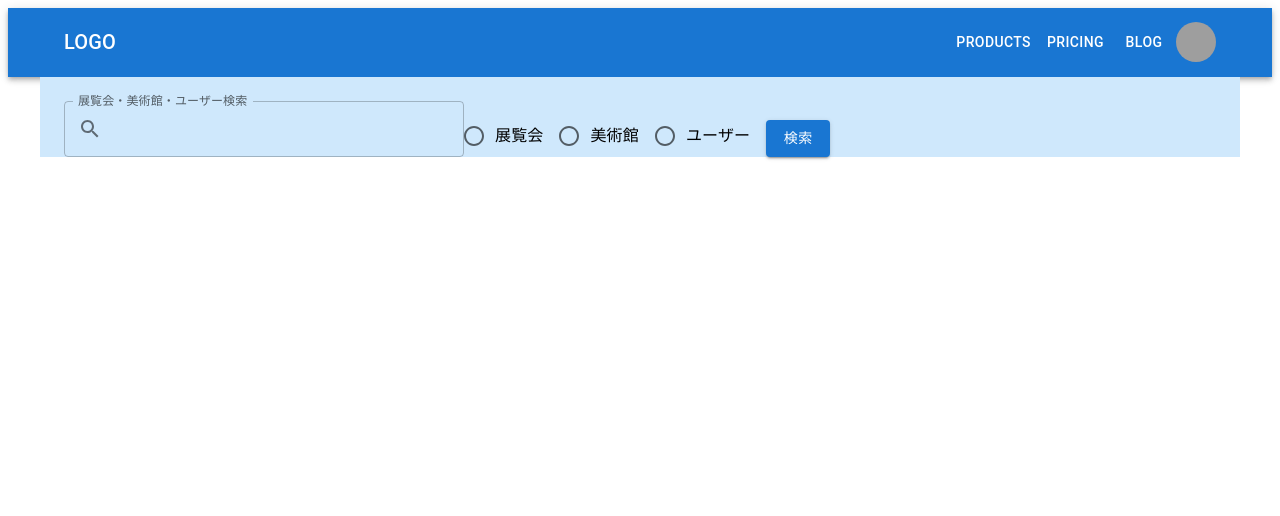
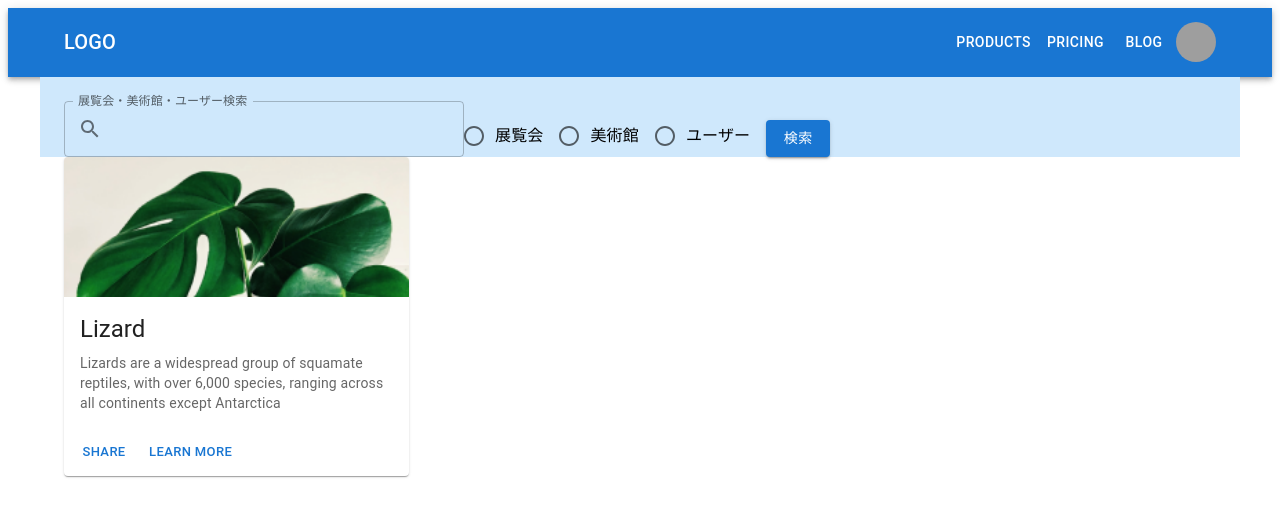
Before and after one commit to monstera3/ato, a React (Create React App) app: page / in a window 1280 px wide. Shown: the top 516 px of the page. Built offline with nearby package versions, Linux system fonts and the light colour scheme; grey boxes are pictures that could not be loaded.

Commit message:
feat: add card

```diff
--- a/src/App.tsx
+++ b/src/App.tsx
@@ -2,12 +2,14 @@
 import './App.css';
 import ResponsiveAppBar from './components/Appbar';
 import { SearchBar } from './components/Search';
+import { FeaturedExhibition } from './components/FeaturedExhibition';
 
 export const App=()=> {
   return (
     <div className="App">
       <ResponsiveAppBar/>
       <SearchBar/>
+      <FeaturedExhibition/>
     </div>
   );
 };
--- /dev/null
+++ b/src/components/FeaturedExhibition.tsx
@@ -0,0 +1,44 @@
+import React from 'react';
+import sampleImg from '../assets/images/sample1.png'
+import {
+  Button,
+  Card,
+  CardActions,
+  CardContent,
+  CardMedia,
+  Container,
+  Typography
+} from '@mui/material';
+
+export const FeaturedExhibition=()=> {
+  return (
+    <div className="App">
+
+      <Container maxWidth="lg">
+        <Card sx={{ maxWidth: 345 }}>
+          <CardMedia
+            component="img"
+            height="140"
+            image={sampleImg}
+            alt="green iguana"
+          />
+          <CardContent>
+            <Typography gutterBottom variant="h5" component="div">
+              Lizard
+            </Typography>
+            <Typography variant="body2" color="text.secondary">
+              Lizards are a widespread group of squamate reptiles, with over 6,000
+              species, ranging across all continents except Antarctica
+            </Typography>
+          </CardContent>
+          <CardActions>
+            <Button size="small">Share</Button>
+            <Button size="small">Learn More</Button>
+          </CardActions>
+        </Card>
+      </Container>
+
+    </div>
+
+  );
+};
```
